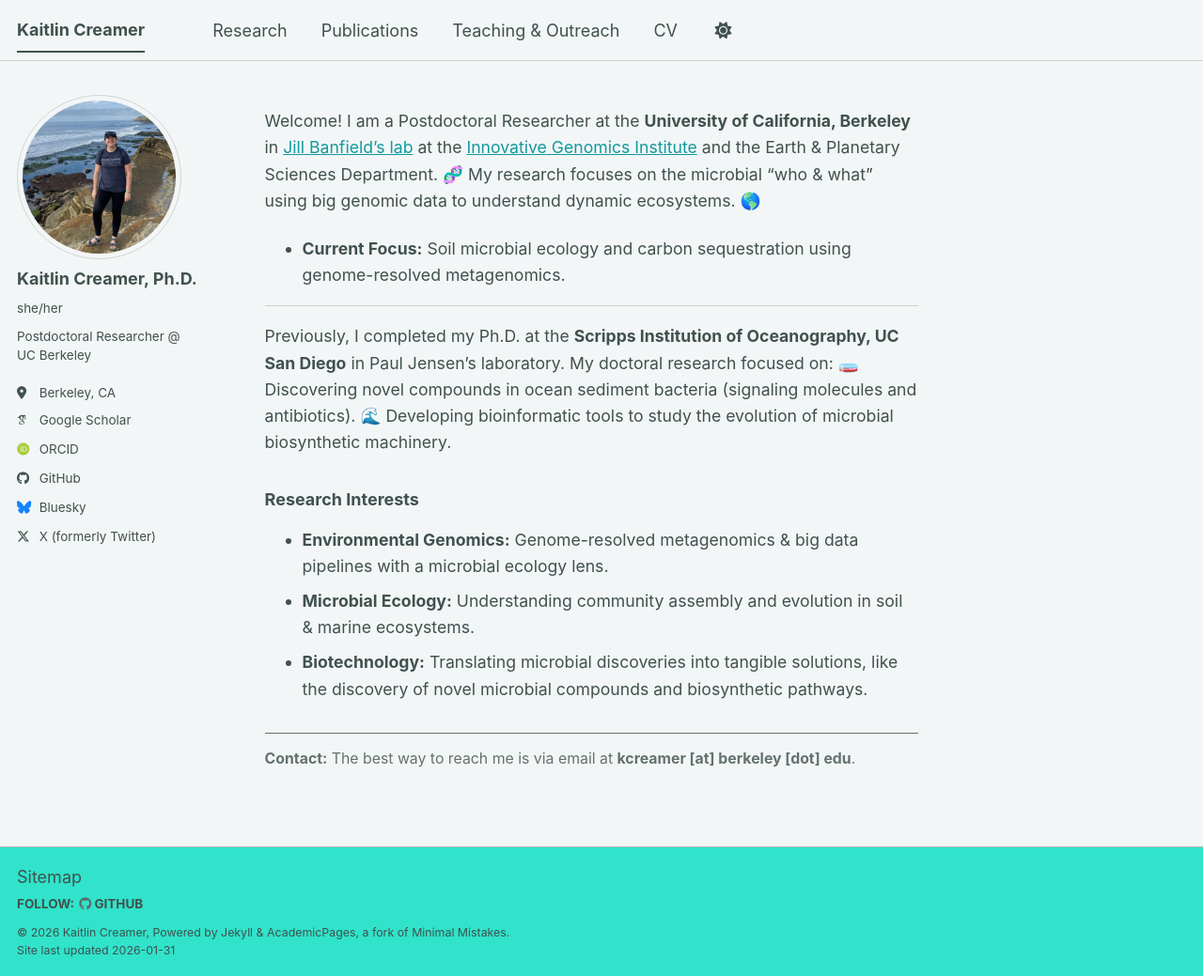
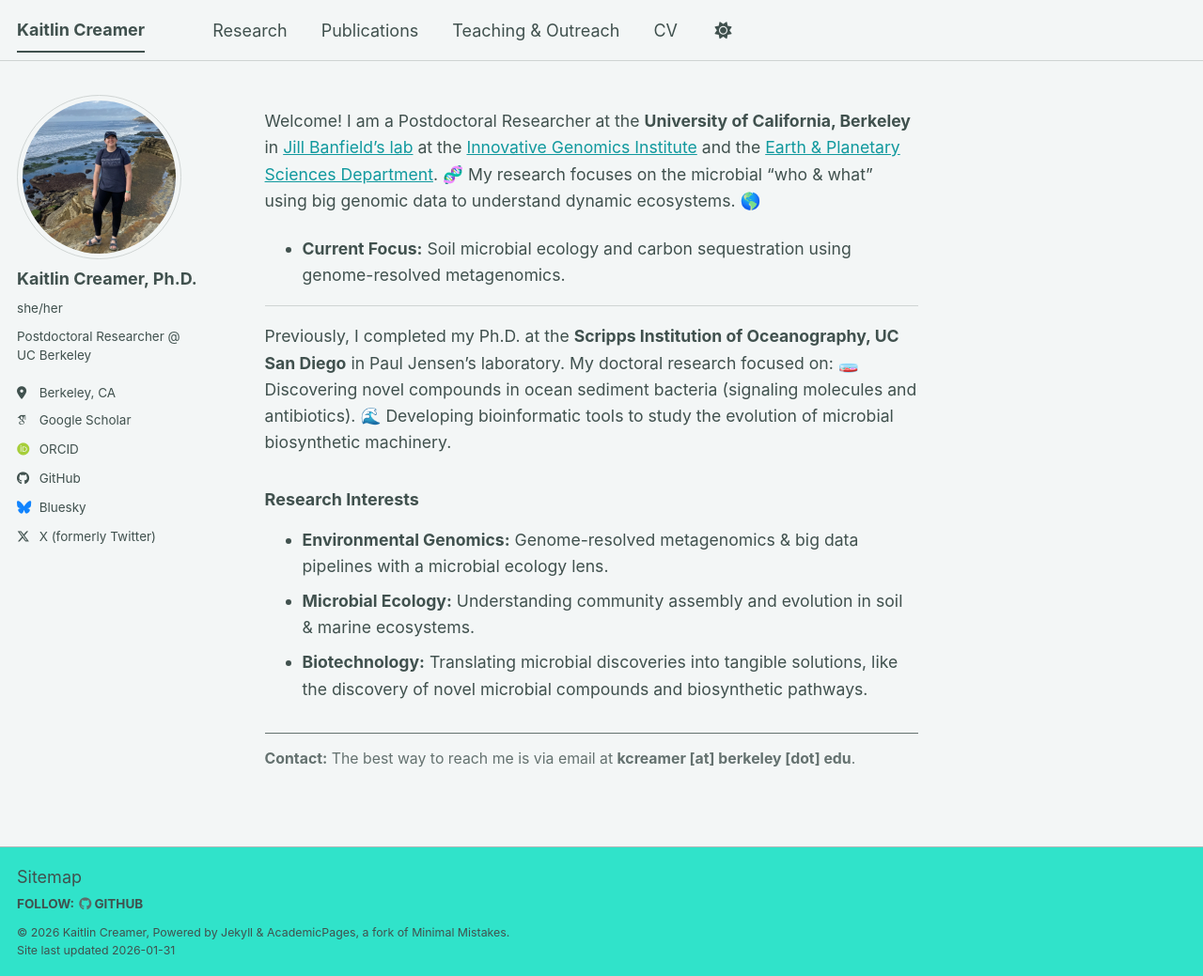
Before and after one commit to creamerk/creamerk.github.io, a Jekyll site: the page built from _pages/about.md, in a window 1280 px wide and 1039 px high. Shown: the whole window at 94% size. Built offline with Jekyll 4.4.1, drawn with Linux system fonts in a browser that asks for light colours; some web fonts are replaced; a script bundle is joined from its source files by our own code; library files that are not in the unit come from our copies; part of the change alters nothing that is shown.

```diff
--- a/_pages/about.md
+++ b/_pages/about.md
@@ -33,7 +33,7 @@ redirect_from:
   }
 </style>
 
-Welcome! I am a Postdoctoral Researcher at the **University of California, Berkeley** in [Jill Banfield's lab](https://www.banfieldlab.com/) at the [Innovative Genomics Institute](https://innovativegenomics.org/) and the Earth & Planetary Sciences Department. 🧬 My research focuses on the microbial “who & what” using big genomic data to understand dynamic ecosystems. 🌎
+Welcome! I am a Postdoctoral Researcher at the **University of California, Berkeley** in <a href="https://www.banfieldlab.com/" target="_blank">Jill Banfield's lab</a> at the <a href="https://innovativegenomics.org/" target="_blank">Innovative Genomics Institute</a> and the <a href="https://eps.berkeley.edu/" target="_blank">Earth & Planetary Sciences Department</a>. 🧬 My research focuses on the microbial “who & what” using big genomic data to understand dynamic ecosystems. 🌎
 * **Current Focus:** Soil microbial ecology and carbon sequestration using genome-resolved metagenomics.
 
 ---
```
